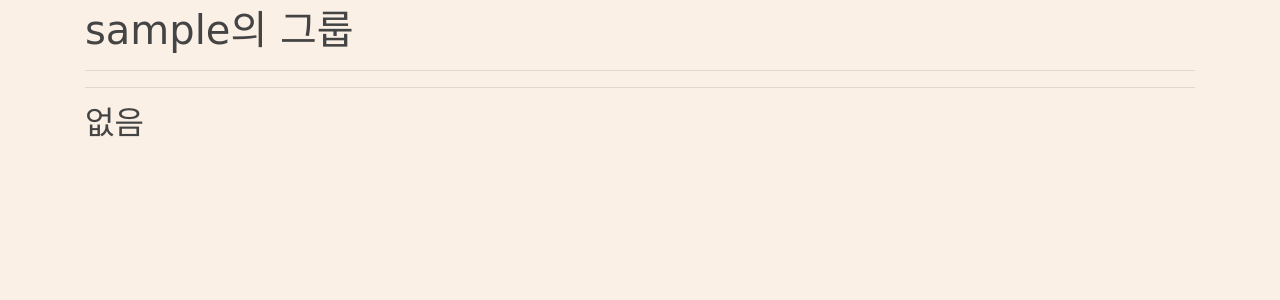
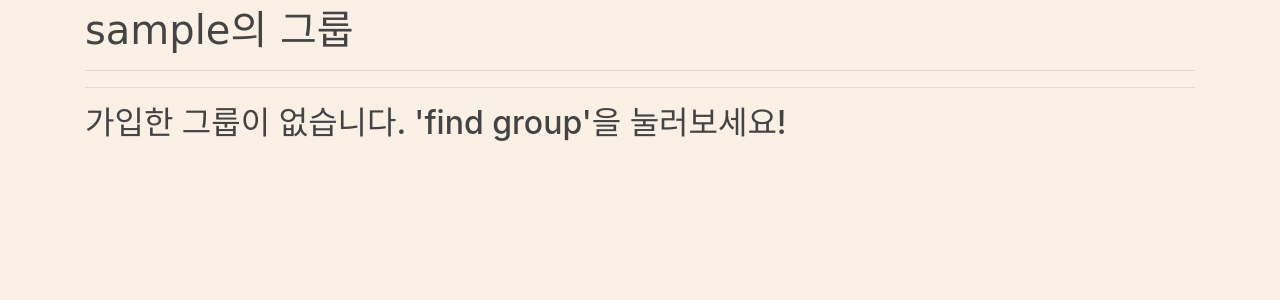
Before and after one commit to pirogramming/PiroBoard, a Django app: page / in a window 1280 px wide. Shown: the part 74-374 px from the top of the page. Run offline with Django 3.2, Linux system fonts and the light colour scheme; the visitor is signed in with stand-in values (Sample User, id 1); data comes from the database, SQL or seed files in the repository; some libraries are stand-ins or nearby versions.

Commit message:
가입신청 후 페이지 이동을 requests로 함, 모델 migrations 안 올리고 있음

```diff
--- a/blog/templates/blog/home.html
+++ b/blog/templates/blog/home.html
@@ -26,7 +26,7 @@
                 {% endfor %}
             </div>
         {% else %}
-            <h2>없음</h2>
+            <h2>가입한 그룹이 없습니다. 'find group'을 눌러보세요!</h2>
         {% endif %}
     </div>
 
--- a/users/views.py
+++ b/users/views.py
@@ -76,7 +76,7 @@ def group_find(request):
 
         GroupMember.objects.create(person=request.user.profile, group=group, status='u')
 
-        return redirect('blog-home')
+        return redirect('users:group_manage')
 
     else:
 
```
